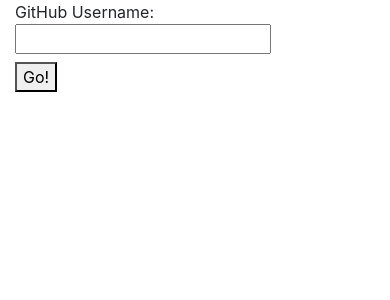
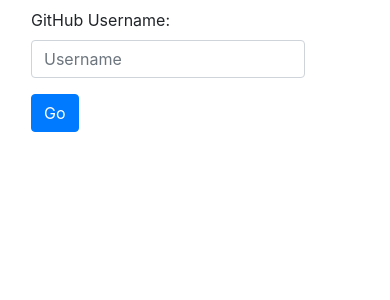
Before and after one commit to rogyar/octowatcher, a React (Create React App) app: page / in a window 390 px wide. Shown: the top 300 px of the page. Built offline with nearby package versions, Linux system fonts and the light colour scheme.

Commit message:
Responsive design improvements

```diff
--- a/src/App.js
+++ b/src/App.js
@@ -10,6 +10,9 @@
 import { connect } from 'react-redux';
 import { setLoading, unsetLoading } from "./action";
 import GithubCard from "./GithubCard";
+import Navbar from "react-bootstrap/Navbar";
+import Nav from "react-bootstrap/Nav";
+import Form from "react-bootstrap/Form";
 
 class App extends Component {
     state = {
@@ -160,44 +163,37 @@
     }
 
     render() {
-        const filters = Object.entries(this.filters).map(([key, filter]) =>
+        const filterButtons = Object.entries(this.filters).map(([key, filter]) =>
             <Button key={key} variant={filter.selected === true ? 'primary' : 'secondary'} onClick={() => this.toggleFilter(key, filter)}>{filter.title}</Button>
         );
+        const navbarFilter = <Nav className="mr-auto"><ButtonGroup>{filterButtons}</ButtonGroup></Nav>;
+        const logoutButton = <Nav className="justify-content-end">
+            <Button variant="info" onClick={this.logout}>Logout</Button>
+        </Nav>;
+        const loginForm =  <Nav className="justify-content-center mr-auto">
+            <Form onSubmit={this.setUsername} className="justify-content-center">
+                <Form.Group>
+                    <Form.Label>GitHub Username:</Form.Label>
+                    <Form.Control ref={el => this.usernameInput = el} placeholder="Username"/>
+                </Form.Group>
+                <Button variant="primary" type="submit">Go</Button>
+            </Form>
+        </Nav>;
+
         const githubEntries = this.state.issues.map((item, key) =>
             <GithubCard key={key} issue={item}/>
         );
 
         return (
             <Container>
+                <Navbar>
+                    { !this.getUsername() ? loginForm : null }
+                    { this.getUsername() ? navbarFilter : null }
+                    { this.getUsername() ? logoutButton : null }
+                </Navbar>
+                <Spinner style={{display: this.props.isLoading === true ? 'inline-block' : 'none'}} animation="border"/>
                 <Row className="justify-content-md-center">
-                    <Col xs>
-                        <header>
-                            <form onSubmit={this.setUsername}
-                                  style={{display: this.getUsername() !== null ? 'none' : 'inline'}}>
-                                <label>
-                                    GitHub Username: <input type="text" ref={el => this.usernameInput = el}/>
-                                </label>
-                                <button type="submit" value="Submit">Go!</button>
-                            </form>
-                            <Button variant="info" onClick={this.logout} style={{display: this.getUsername() !== null ? 'inline' : 'none'}}>Logout</Button>
-                            <Spinner style={{display: this.props.isLoading === true ? 'inline-block' : 'none'}} animation="border"/>
-                        </header>
-                    </Col>
-                </Row>
-                <Row className="justify-content-md-center">
-                    <Col xs>
-                        <div style={{display: this.getUsername() === null ? 'none' : 'inline'}}>
-                            <ButtonGroup>
-                                {filters}
-                            </ButtonGroup>
-
-                        </div>
-                    </Col>
-                </Row>
-                <Row className="justify-content-md-center">
-                    <Col xs>
-                        {githubEntries}
-                    </Col>
+                    {githubEntries}
                 </Row>
             </Container>
         );
--- a/src/GithubCard.js
+++ b/src/GithubCard.js
@@ -3,6 +3,7 @@
 import {Card, Spinner} from 'react-bootstrap';
 import { ListGroup } from 'react-bootstrap';
 import { Button } from 'react-bootstrap';
+import Col from "react-bootstrap/Col";
 
 class GithubCard extends Component
 {
@@ -78,7 +79,8 @@
         );
 
         return (
-            <Card style={{width: '30rem'}}>
+            <Col>
+                <Card>
                     <Card.Body>
                         <Card.Title>{this.props.issue.title}</Card.Title>
                         <Card.Subtitle className="mb-2 text-muted">
@@ -100,6 +102,7 @@
                         </div>
                     </Card.Body>
                 </Card>
+            </Col>
         )
     }
 }
```
Lines whose indentation alone changed are shown as unchanged.
